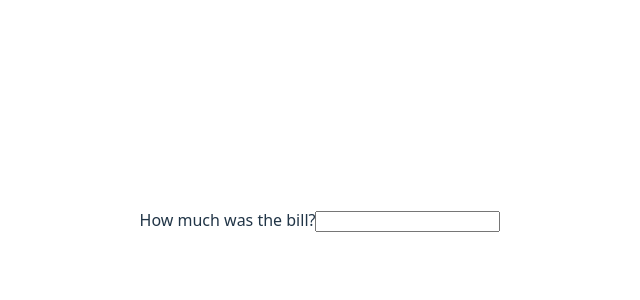
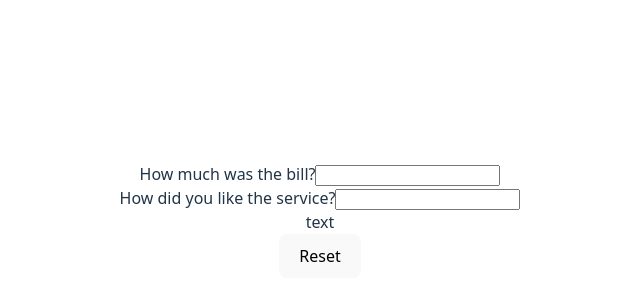
Before and after one commit to christianyarwood62/react, a React (Vite) app in the folder tip-calculator/: page / in a window 1280 px wide. Shown: the part 180-480 px from the top of the page, without its empty margins (320-960 px from the left). Built offline with nearby package versions, Linux system fonts and the light colour scheme.

Commit message:
Make blank components

```diff
--- a/tip-calculator/src/App.jsx
+++ b/tip-calculator/src/App.jsx
@@ -1,11 +1,25 @@
 import { useState } from 'react'
 import BillInput from './BillInput'
+import SelectPercentage from './SelectPercentage'
+import Output from './Output'
+import Reset from './Reset'
 import './App.css'
 
 function App() {
 
   return (
-      <BillInput/>
+    <>
+      <BillInput
+        text='How much was the bill?'
+      />
+      <SelectPercentage/>
+      <Output>
+
+      </Output>
+      <Reset>
+
+      </Reset>
+    </>
   )
 }
 
--- a/tip-calculator/src/BillInput.jsx
+++ b/tip-calculator/src/BillInput.jsx
@@ -1,8 +1,8 @@
-export default function BillInput() {
+export default function BillInput({text}) {
     return (
         <div>
             <span>
-                How much was the bill?
+                {text}
             </span>
             <input type="number">
 
--- /dev/null
+++ b/tip-calculator/src/Output.jsx
@@ -0,0 +1,7 @@
+export default function Output() {
+    return (
+        <div>
+            text
+        </div>
+    )
+}
--- /dev/null
+++ b/tip-calculator/src/Reset.jsx
@@ -0,0 +1,7 @@
+export default function Reset() {
+    return (
+        <button>
+            Reset
+        </button>
+    )
+}
--- a/tip-calculator/src/SelectPercentage.jsx
+++ b/tip-calculator/src/SelectPercentage.jsx
@@ -0,0 +1,11 @@
+export default function SelectPercentage() {
+    return (
+        <div>
+            <span>
+                How did you like the service?
+            </span>
+            <input type="form">
+            </input>
+        </div>
+    )
+}
```
